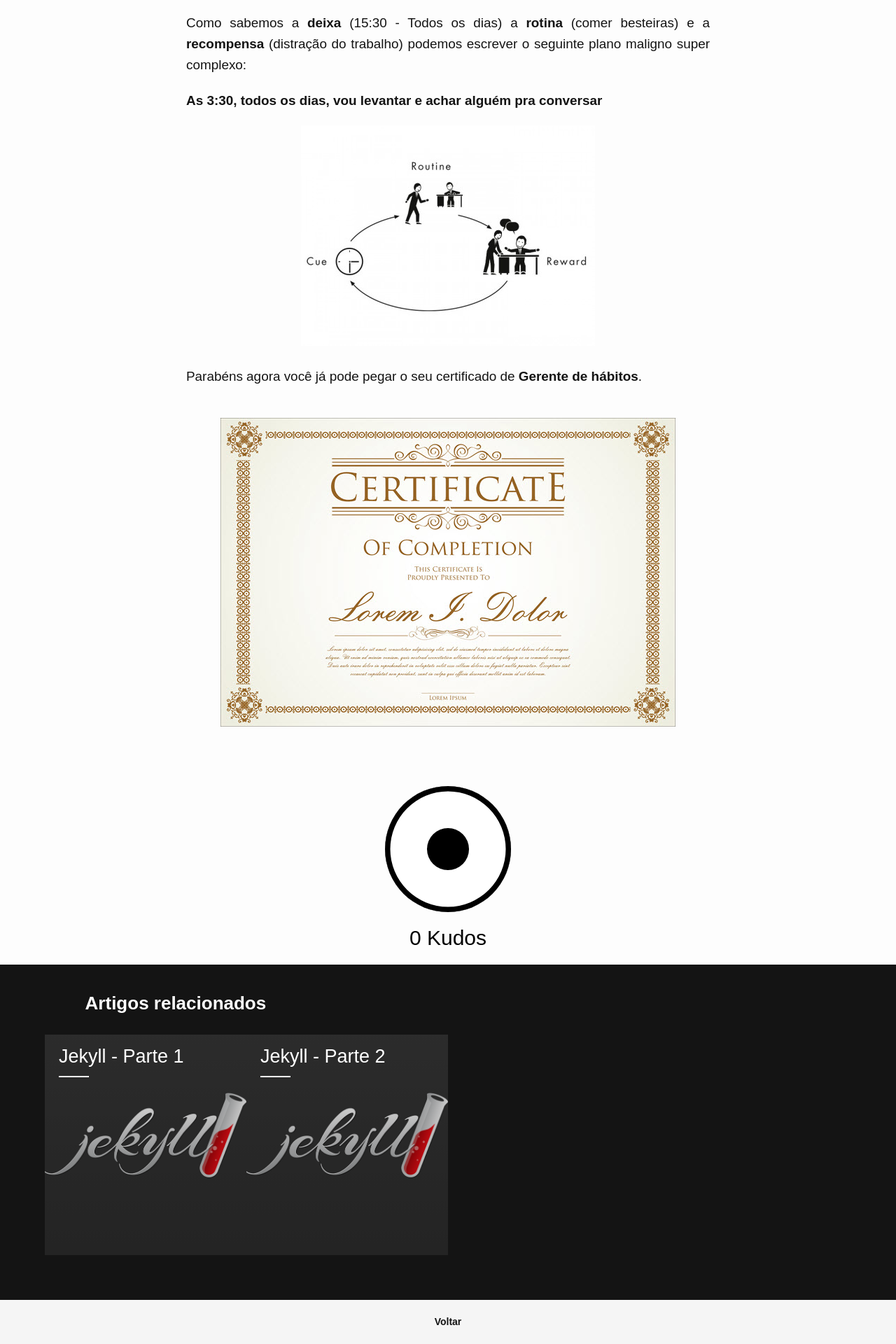
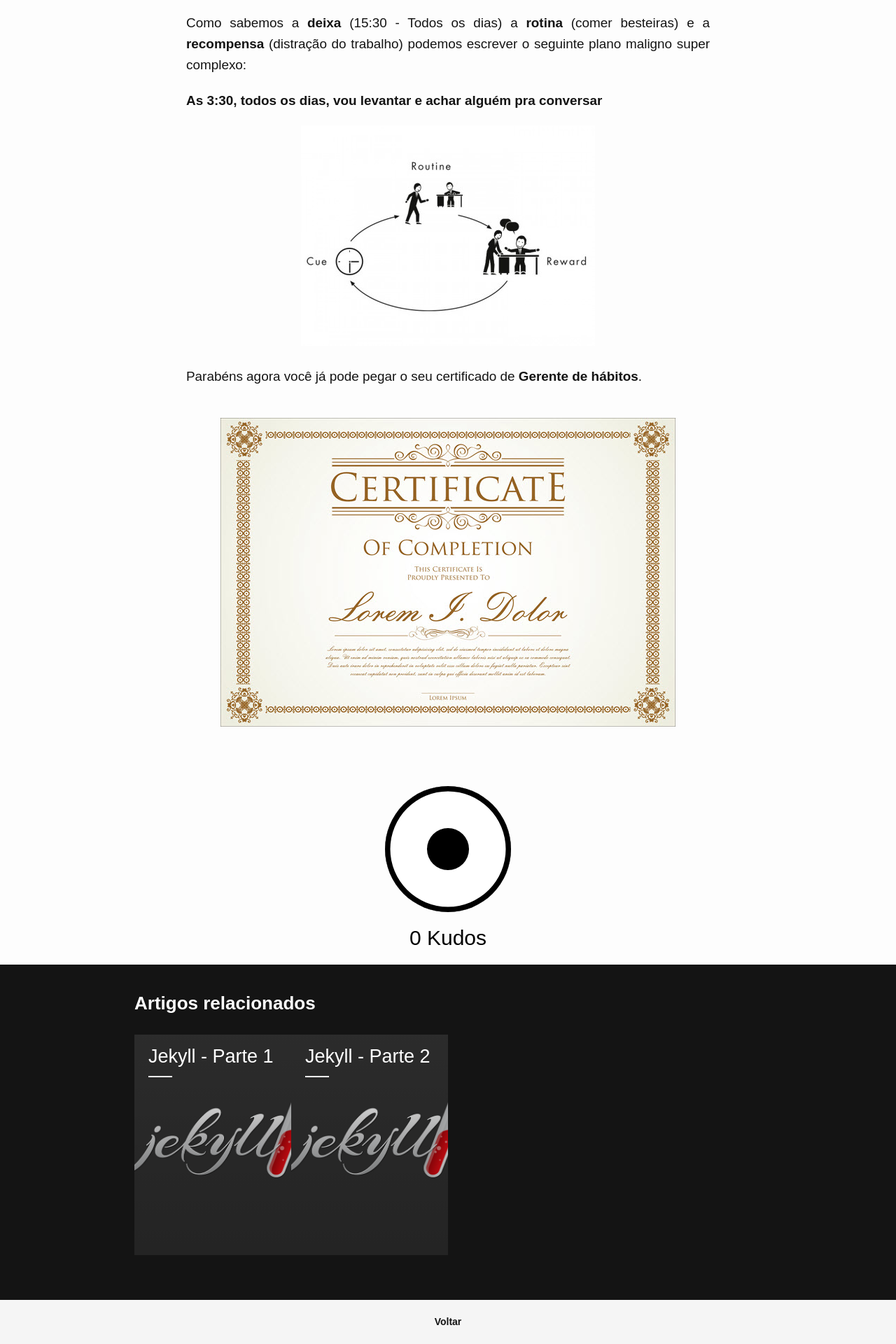
Before and after one commit to ecomachio/portfolio, a Jekyll site: the page built from _posts/2017-02-14-poderdohabito.md, in a window 1280 px wide. Shown: the part 4470-6390 px from the top of the page at 70% size. Built offline with Jekyll 4.4.1, drawn with Linux system fonts in a browser that asks for light colours; some web fonts are replaced; comment, search, counter and statistics services are not loaded.

Commit message:
margin fix

```diff
--- a/assets/css/main.css
+++ b/assets/css/main.css
@@ -582,13 +582,17 @@ input[type="button"] {
   .post-wrapper .relatedPosts {
     background: #141414;
     color: #fff;
-    padding: 1% 5% 5% 5%; }
+    padding: 1% 15% 5% 15%; }
+    @media (max-width: 640px) {
+      .post-wrapper .relatedPosts {
+        padding: 1% 5% 5% 5%; } }
     .post-wrapper .relatedPosts h1, .post-wrapper .relatedPosts h2, .post-wrapper .relatedPosts h3, .post-wrapper .relatedPosts h4, .post-wrapper .relatedPosts h5, .post-wrapper .relatedPosts h6, .post-wrapper .relatedPosts p {
       color: #fff;
       -webkit-transition: all 200ms ease-in-out;
       transition: all 200ms ease-in-out; }
-    .post-wrapper .relatedPosts .relatedPostsHeader {
-      margin-left: 5%; }
+    @media (max-width: 640px) {
+      .post-wrapper .relatedPosts .relatedPostsHeader {
+        margin-left: 5%; } }
     .post-wrapper .relatedPosts .postgrid {
       display: -webkit-box;
       display: -webkit-flex;
```
Also changed, not shown: assets/css/4-pages/posts.sass (+6 -2 lines).
